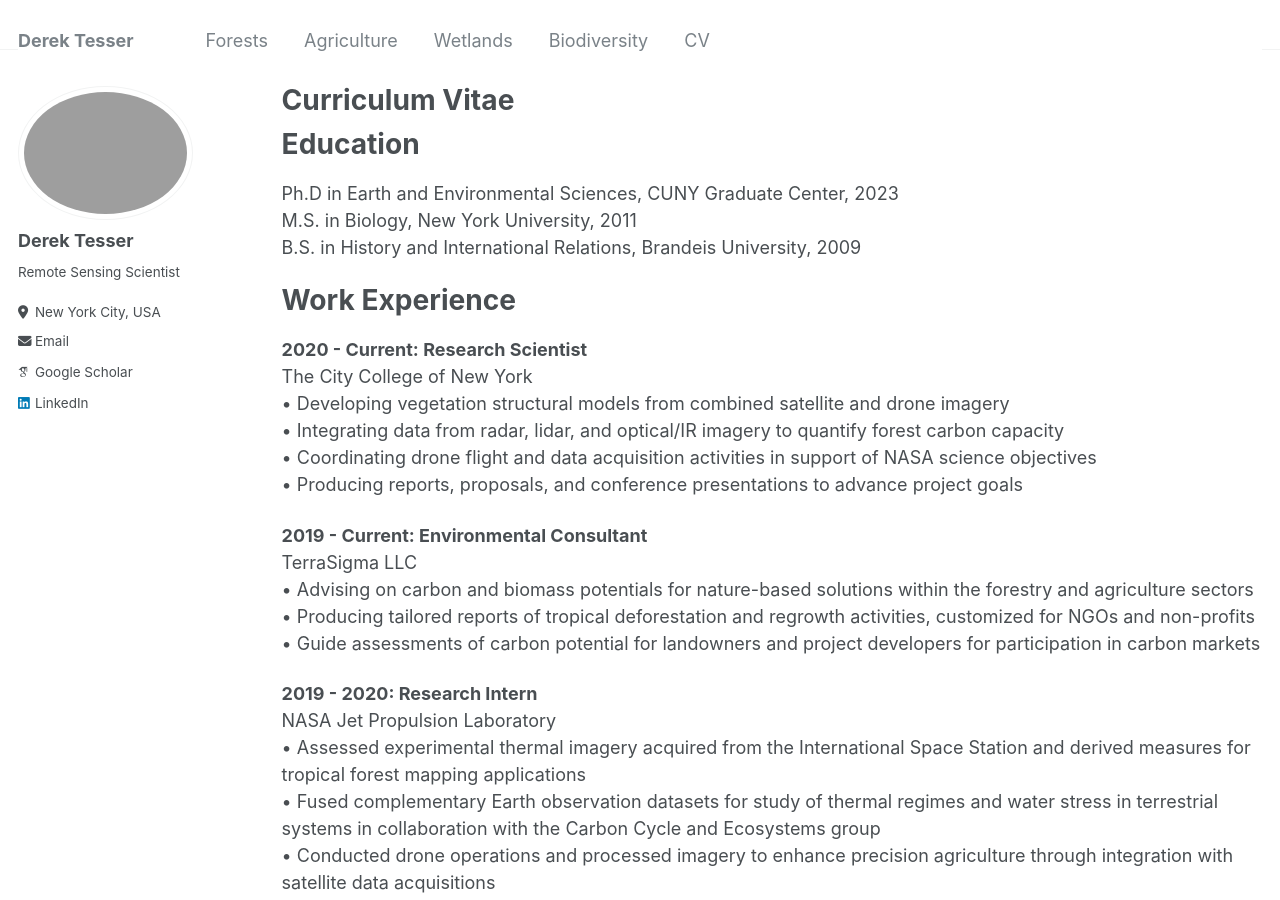
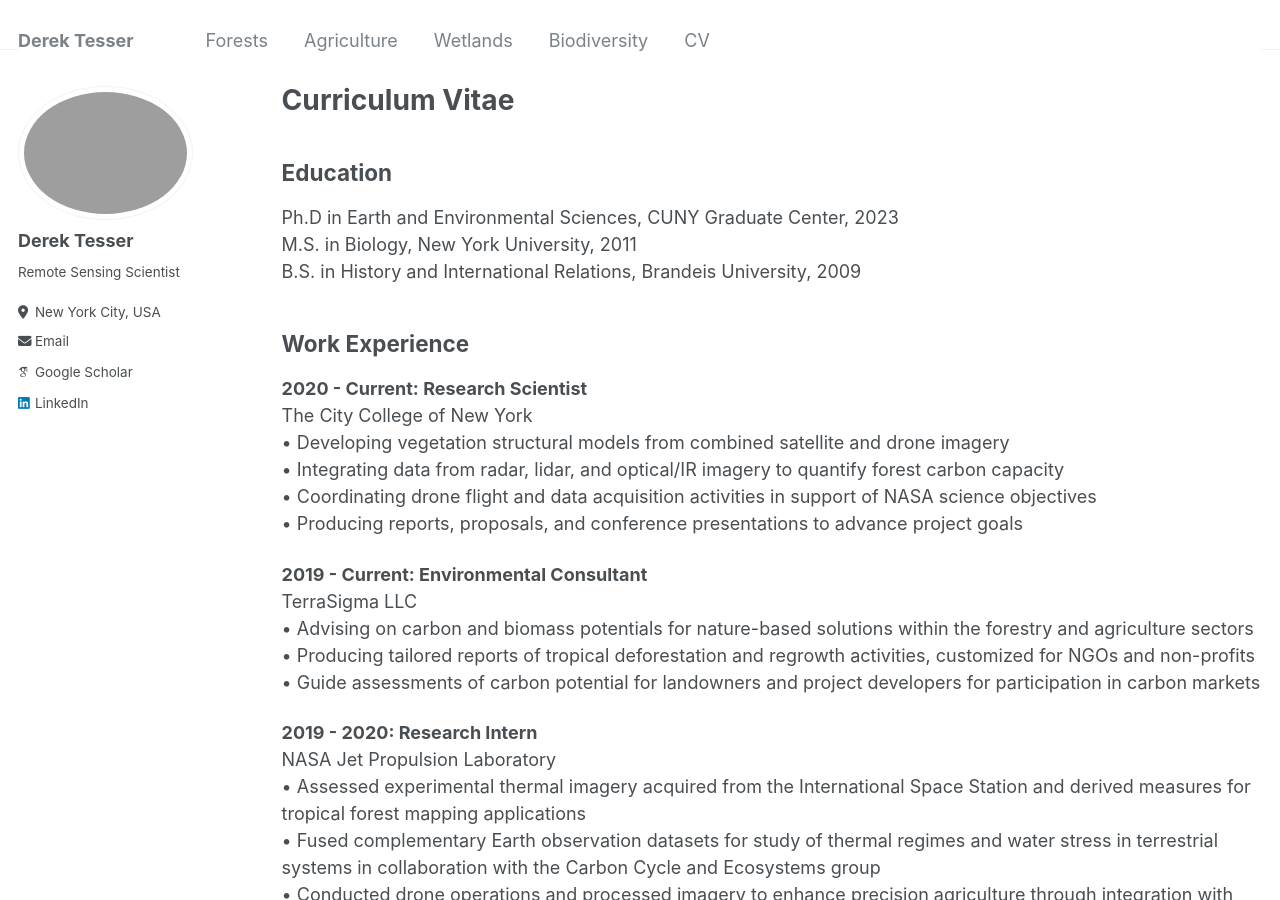
Before and after one commit to dstesser/dstesser.github.io, a Jekyll site: the page built from _pages/cv.md, in a window 1280 px wide and 900 px high. Built offline with Jekyll 4.4.1, drawn with Linux system fonts in a browser that asks for light colours; some web fonts are replaced.

Commit message:
Update cv.md

```diff
--- a/_pages/cv.md
+++ b/_pages/cv.md
@@ -10,15 +10,13 @@ redirect_from:
 {% include base_path %}
 
 
-Education
-====
+## Education
 Ph.D in Earth and Environmental Sciences, CUNY Graduate Center, 2023<br>
 M.S. in Biology, New York University, 2011<br>
 B.S. in History and International Relations, Brandeis University, 2009
 
 
-Work Experience
-====
+## Work Experience
 __2020 - Current: Research Scientist__<br>
 The City College of New York<br>
 • Developing vegetation structural models from combined satellite and drone imagery<br>
@@ -53,8 +51,7 @@ New York University<br>
 with environmental safety standards
 
 
-Skills
-====
+## Skills
 __Hard Skills__<br>
 Geospatial Analysis | Data Processing | Machine Learning | Scientific Computing | Environmental
 Modeling | Ecological Investigations | Drone Operation<br>
@@ -66,8 +63,7 @@ __Soft Skills__<br>
 Dynamic Presenter | Effective Communicator | Collaborative Team Player | Rapid Learner<br>
 
 
-Languages
-====
+## Languages
 Advanced Spanish
 
 
```
